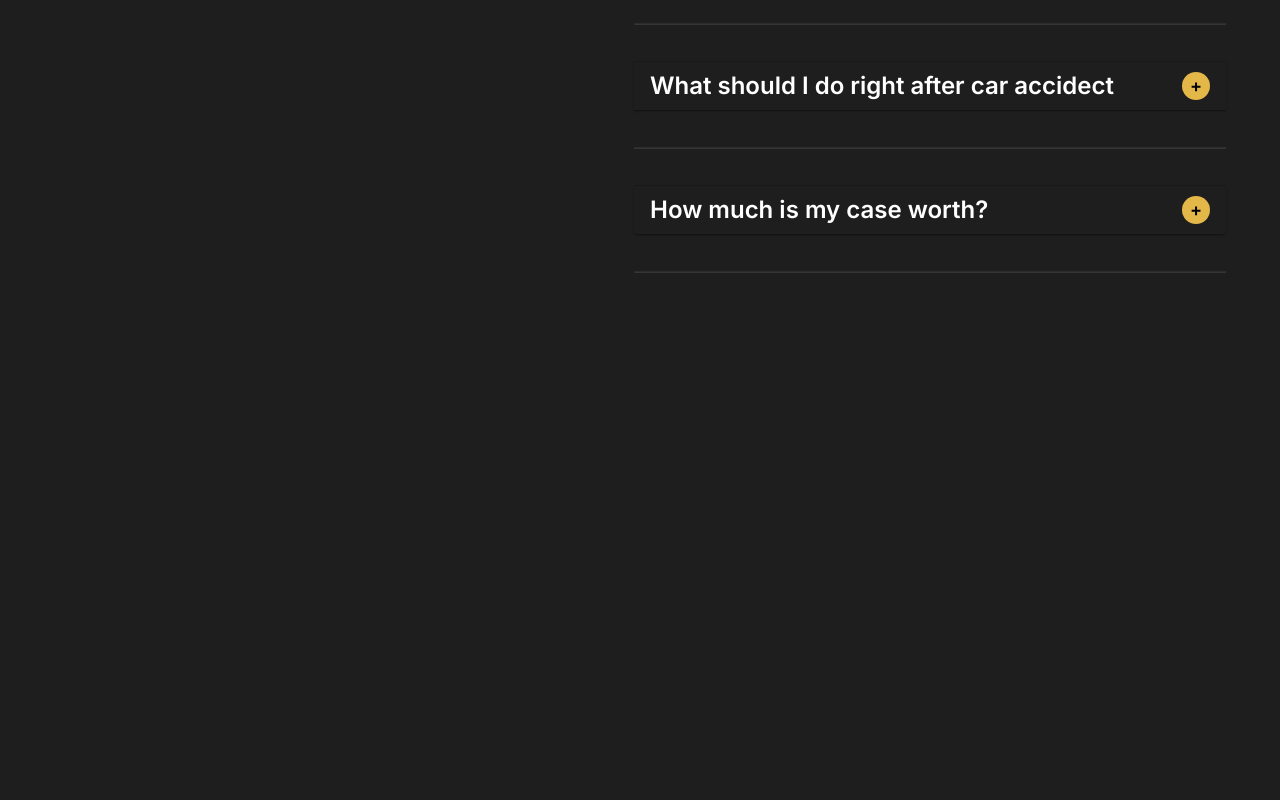
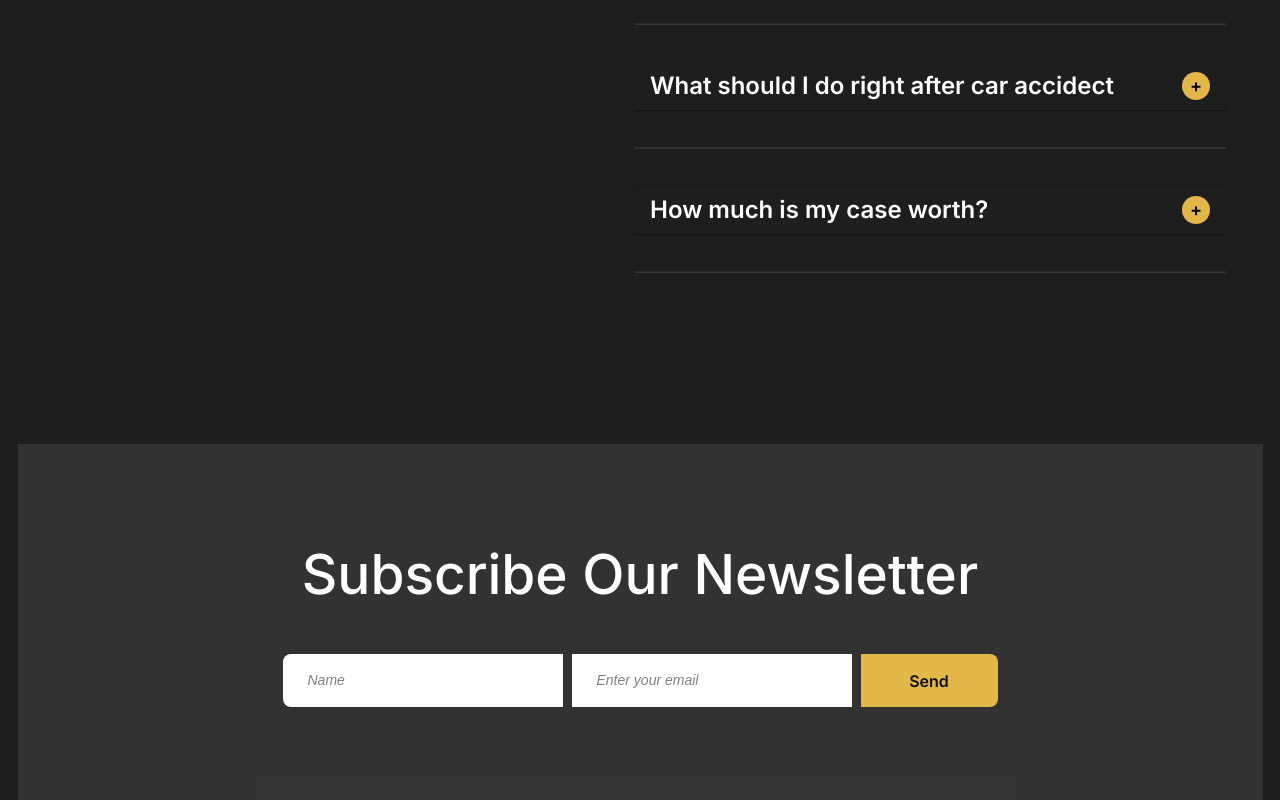
Before and after one commit to SnugFiction/lawfirm, a React (Create React App) app: page / in a window 1280 px wide. Shown: the part 5575-6375 px from the top of the page. Before the commit the page ends 5856 px from the top, so only its background shows below. Built offline with nearby package versions, Linux system fonts and the light colour scheme; the HTML template or start-up script is replaced by a standard one.

Commit message:
Newslatter section is completed

```diff
--- a/src/App.css
+++ b/src/App.css
@@ -34,3 +34,8 @@
     width: 100%;
     margin-top: 180px;
 }
+
+.Section8{
+    width: 100%;
+    margin-top: 163px;
+}
--- a/src/App.js
+++ b/src/App.js
@@ -4,6 +4,7 @@ import Carousel from "./Components/Carousel/Carousel";
 import Faq from "./Components/Faq/Faq";
 import Header from "./Components/Header/Header";
 import Heroarea from "./Components/Heroarea/Heroarea";
+import Newslatter from "./Components/Newslatter/Newslatter";
 import Our from "./Components/Our/Our";
 import Ourself from "./Components/Ourself/Ourself";
 import Why from "./Components/Why/Why";
@@ -33,6 +34,9 @@ function App() {
        <div className="Section7">
         <Faq/>
        </div>
+       <div className="Section8">
+        <Newslatter/>
+       </div>
     </div>
   );
 }
--- /dev/null
+++ b/src/Components/Newslatter/Newslatter.jsx
@@ -0,0 +1,17 @@
+import React from 'react'
+import styles from "./Newslatter.module.css"
+
+const Newslatter = () => {
+  return (
+    <div className={styles.wrapper}>
+              <h1 className={styles.heading}>Subscribe Our Newsletter</h1>
+              <div className={styles.btnwrappers}>
+                    <input type="text" className={styles.name} placeholder='Name'/>
+                    <input type="text" className={styles.email} placeholder='Enter your email'/>
+                    <button className={styles.send}>Send</button>
+              </div>
+    </div>
+  )
+}
+
+export default Newslatter
--- /dev/null
+++ b/src/Components/Newslatter/Newslatter.module.css
@@ -0,0 +1,61 @@
+.wrapper{
+    max-width: 1245px;
+    margin: 0 auto;
+    background-color: #47474780;
+}
+
+.heading{
+    padding-top: 93px;
+    text-align: center;
+    font-size: 55px;
+    font-weight: 500;
+    line-height: 75.35px;
+}
+
+.btnwrappers{
+    margin-top: 42px;
+    height: 53px;
+    display: flex;
+    justify-content: center;
+    gap: 9px;
+    padding-bottom: 93px;
+}
+
+.name{
+    width: 276px;
+    border-top-left-radius: 8px;
+    border-bottom-left-radius: 8px;
+    outline: none;
+    border: none;
+}
+
+.name::placeholder{
+    font-size: 14px;
+    font-style: italic;
+    color: #818181;
+    padding-left: 23px;
+}
+
+.email{
+    width: 276px;
+    outline: none;
+    border: none;
+
+}
+
+.email::placeholder{
+    font-size: 14px;
+    font-style: italic;
+    color: #818181;
+    padding-left: 23px;
+}
+
+
+
+
+.send{
+    border-radius: 0;
+    height: 53px;
+    border-top-right-radius: 8px;
+    border-bottom-right-radius: 8px;
+}
```
